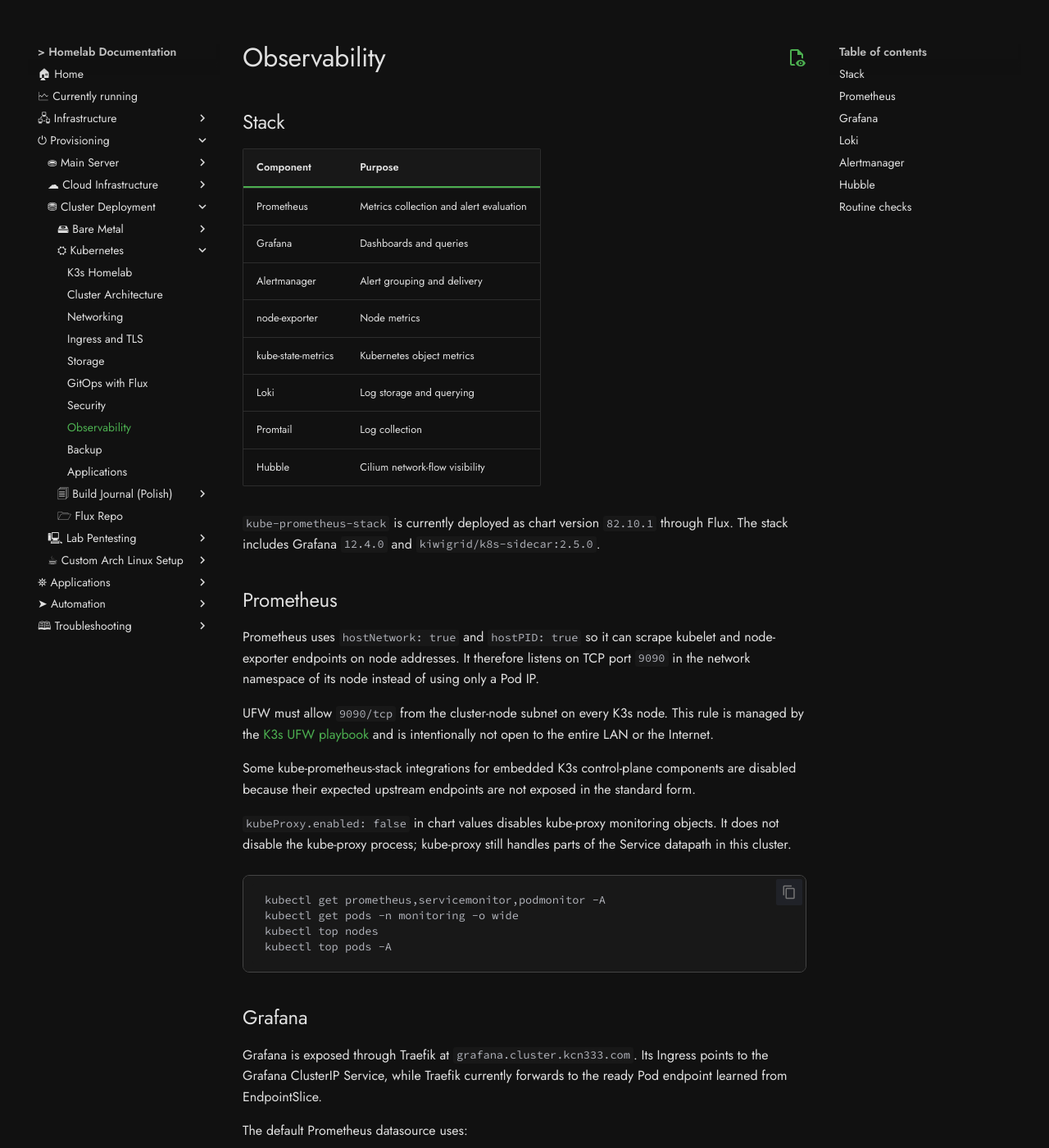
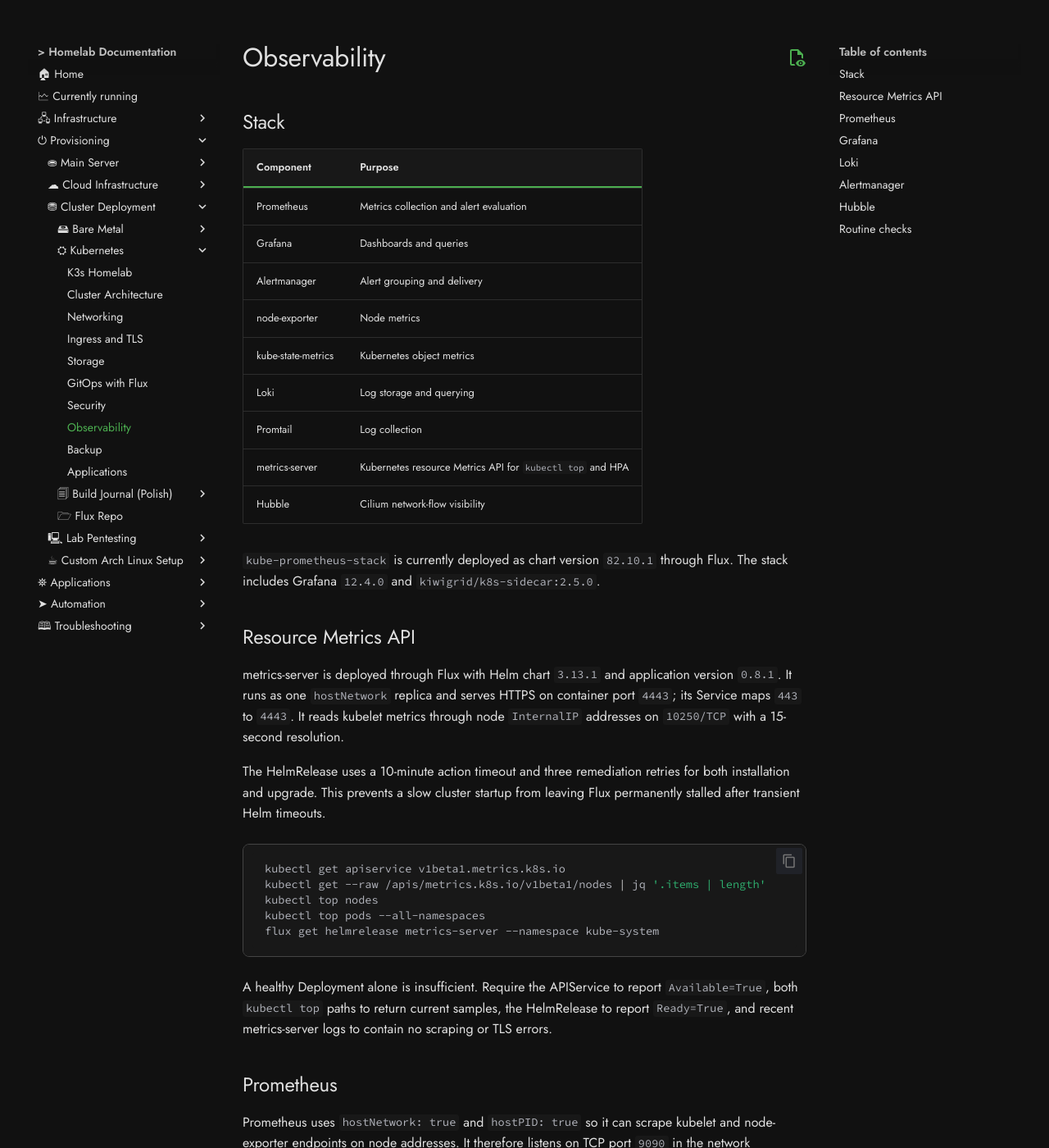
Before and after one commit to kCn3333/homelab, an MkDocs documentation site: the page built from docs/kubernetes/07-observability.md, in a window 1280 px wide and 1400 px high. Shown: the whole window at 82% size. Built offline with MkDocs 1.6.1 and Material for MkDocs 9.7.7, drawn with Linux system fonts in a browser that asks for light colours; comment, search, counter and statistics services are not loaded.

Commit message:
docs(kubernetes): document metrics and Sealed Secrets maintenance

````diff
--- a/docs/kubernetes/07-observability.md
+++ b/docs/kubernetes/07-observability.md
@@ -11,10 +11,35 @@
 | kube-state-metrics | Kubernetes object metrics |
 | Loki | Log storage and querying |
 | Promtail | Log collection |
+| metrics-server | Kubernetes resource Metrics API for `kubectl top` and HPA |
 | Hubble | Cilium network-flow visibility |
 
 `kube-prometheus-stack` is currently deployed as chart version `82.10.1` through Flux.
 The stack includes Grafana `12.4.0` and `kiwigrid/k8s-sidecar:2.5.0`.
+
+## Resource Metrics API
+
+metrics-server is deployed through Flux with Helm chart `3.13.1` and application
+version `0.8.1`. It runs as one `hostNetwork` replica and serves HTTPS on container
+port `4443`; its Service maps `443` to `4443`. It reads kubelet metrics through
+node `InternalIP` addresses on `10250/TCP` with a 15-second resolution.
+
+The HelmRelease uses a 10-minute action timeout and three remediation retries for both
+installation and upgrade. This prevents a slow cluster startup from leaving Flux
+permanently stalled after transient Helm timeouts.
+
+```bash
+kubectl get apiservice v1beta1.metrics.k8s.io
+kubectl get --raw /apis/metrics.k8s.io/v1beta1/nodes | jq '.items | length'
+kubectl top nodes
+kubectl top pods --all-namespaces
+flux get helmrelease metrics-server --namespace kube-system
+```
+
+A healthy Deployment alone is insufficient. Require the APIService to report
+`Available=True`, both `kubectl top` paths to return current samples, the
+HelmRelease to report `Ready=True`, and recent metrics-server logs to contain no
+scraping or TLS errors.
 
 ## Prometheus
 
````
Also changed, not shown: docs/kubernetes/00-overview.md (+1 -0 lines).
